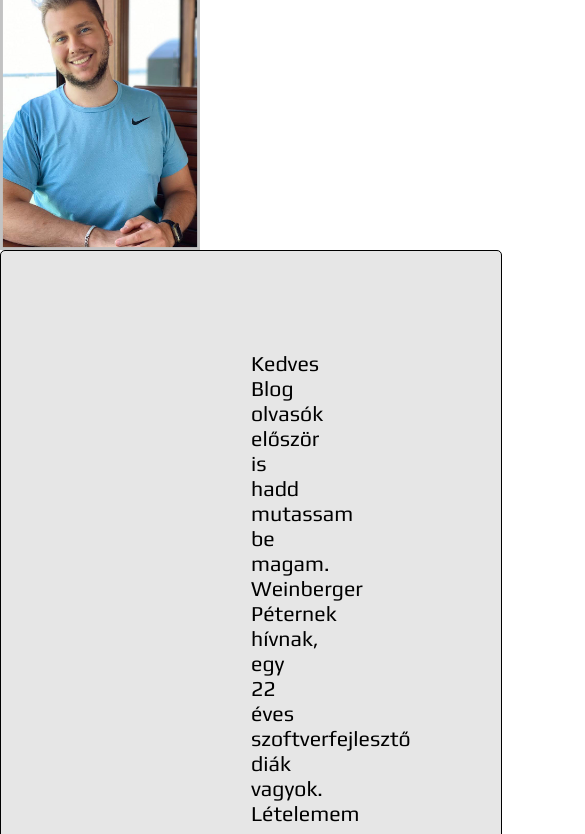
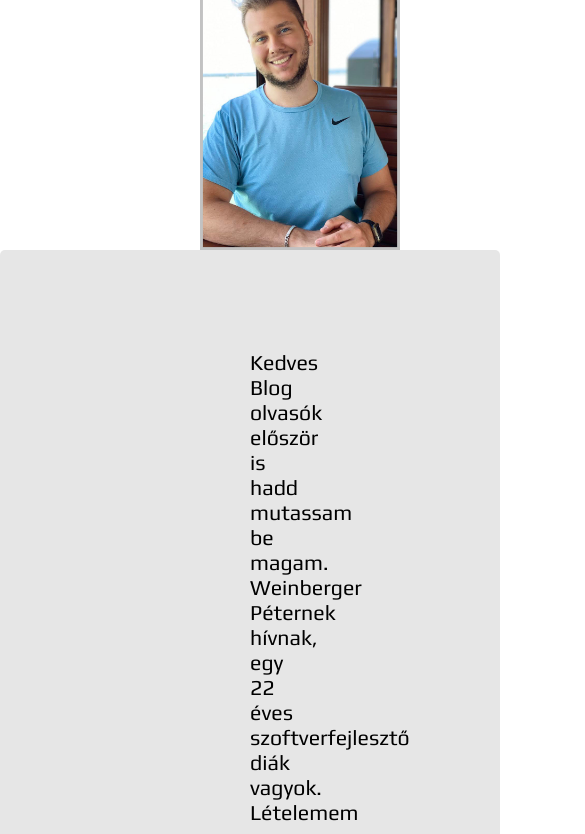
Before and after one commit to WeinbergerPeti/Portfolio, a plain HTML site: page index.html in a window 390 px wide. Shown: the part 677-1511 px from the top of the page, 585 px wide, since content can reach past the window. Drawn offline with Linux system fonts and the light colour scheme; a web font is replaced by a local one.

Commit message:
portfólió mobilnézet verzió 3

```diff
--- a/stilus.css
+++ b/stilus.css
@@ -569,30 +569,45 @@ input[type=submit]:hover
         display: grid;
         grid-template-columns: 1fr;
         text-align: center;
+        padding: 0px;
+
     }
     #indexbekezdes
     {
         margin: 0px;
         padding: 0px;
-        text-align: left;
         margin: auto;
         max-width: 500px;
         grid-template-columns: 1fr;
     }
     .enkep
     {
-        grid-template-columns: 1fr;
-        float: left;
+/*         grid-template-columns: 1fr; */
+        float: none;
         margin: 0px;
         padding: 0px;
+        margin-left: 100px;
+        text-align: center;
     }
-    .paratlan
+    /* .paratlan
     {
         margin-top: 100px;
         padding: 0px;
         margin: 0px;
         border: 1px solid black;
         width: 400px;
+    } */
+    p .paratlan, .paros
+    {
+        margin: auto;
+        margin: 0px;
+        padding: 0px;
+        float: none;
+    }
+    #indexbekezdes
+    {
+        display: grid;
+        grid-template-columns: 1fr;
     }
 
     #indexbekezdes img
```
